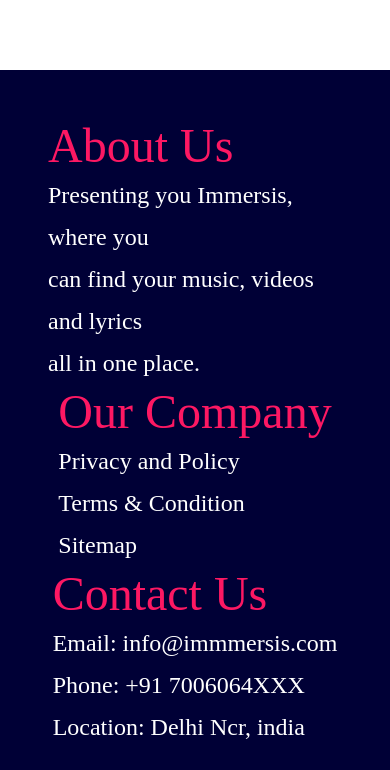
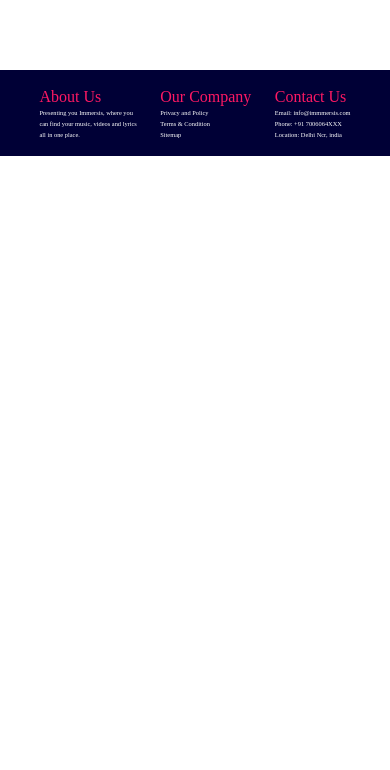
Before and after one commit to pesto-students/song-finder-frontend-f3-beta-2, a React (Create React App) app: page /search in a window 390 px wide. Shown: the part 798-1568 px from the top of the page. After the commit the page ends 954 px from the top, so only its background shows below. Built offline with nearby package versions, Linux system fonts and the light colour scheme; a web font is replaced by a local one.

Commit message:
Footer[Responsive Footer added ]

```diff
--- a/src/components/UI/Footer.js
+++ b/src/components/UI/Footer.js
@@ -2,57 +2,68 @@ import { Grid, Typography } from '@material-ui/core';
 import React from 'react';
 import { makeStyles } from '@material-ui/styles';
 
-const useStyles = makeStyles(() => ({
+const useStyles = makeStyles((theme) => ({
     footer: {
         backgroundColor: '#000036',
         maxWidth: '100vw',
         padding: '3rem',
-        marginTop: '3rem'
+        marginTop: '3rem',
+        direction: 'row',
+        justifyContent: 'space-evenly',
+        alignItems: 'center',
+        [theme.breakpoints.down('md')]: {
+            padding: '1rem',
+            marginTop: '1rem',
+            direction: 'row',
+            justifyContent: 'space-evenly',
+            alignItems: 'center'
+        }
     },
     Heading: {
-        color: '#fd1863'
+        color: '#fd1863',
+        fontSize: '2rem',
+        [theme.breakpoints.down('md')]: {
+            fontSize: '1rem'
+        }
     },
     link: {
         color: '#fff',
-        fontSize: '1.5rem'
+        fontSize: '1.5rem',
+        wordWrap: 'break-word',
+        [theme.breakpoints.down('md')]: {
+            fontSize: '.4rem'
+        }
     }
 }));
 function Footer() {
     const classes = useStyles();
     return (
-        <footer className={classes.footer}>
-            <Grid
-                container
-                direction="row"
-                justifyContent="space-evenly"
-                alignItems="baseline"
-                sm={12}
-            >
-                <Grid item spacing={2}>
-                    <Grid
-                        container
-                        direction="column"
-                        style={{ overFlowWrap: 'break-word' }}
-                    >
-                        <Grid item className={classes.Heading}>
-                            <Typography variant="h3">About Us</Typography>
+        <Grid container className={classes.footer}>
+            <Grid item spacing={10}>
+                <Grid container direction="column">
+                    <Grid item>
+                        <Typography className={classes.Heading} variant="h5">
+                            About Us
+                        </Typography>
                     </Grid>
                     <Grid item>
                         <Typography
                             className={classes.link}
                             variant="subtitle1"
                         >
-                                Presenting you Immersis, where you <br /> can
-                                find your music, videos and lyrics
+                            Presenting you Immersis, where you <br /> can find
+                            your music, videos and lyrics
                             <br /> all in one place.
                         </Typography>
                     </Grid>
                 </Grid>
             </Grid>
-                <Grid item spacing={2}>
+            <Grid item spacing={10}>
                 <Grid container direction="column">
-                        <Grid item className={classes.Heading}>
-                            <Typography variant="h3">Our Company</Typography>
+                    <Grid item>
+                        <Typography variant="h5" className={classes.Heading}>
+                            Our Company
+                        </Typography>
                     </Grid>
                     <Grid item>
                         <Typography
@@ -80,10 +91,12 @@ function Footer() {
                     </Grid>
                 </Grid>
             </Grid>
-                <Grid item spacing={2}>
+            <Grid item spacing={10}>
                 <Grid container direction="column">
-                        <Grid item className={classes.Heading}>
-                            <Typography variant="h3">Contact Us</Typography>
+                    <Grid item>
+                        <Typography className={classes.Heading} variant="h5">
+                            Contact Us
+                        </Typography>
                     </Grid>
                     <Grid item>
                         <Typography
@@ -112,7 +125,6 @@ function Footer() {
                 </Grid>
             </Grid>
         </Grid>
-        </footer>
     );
 }
 
```
Lines whose indentation alone changed are shown as unchanged.
